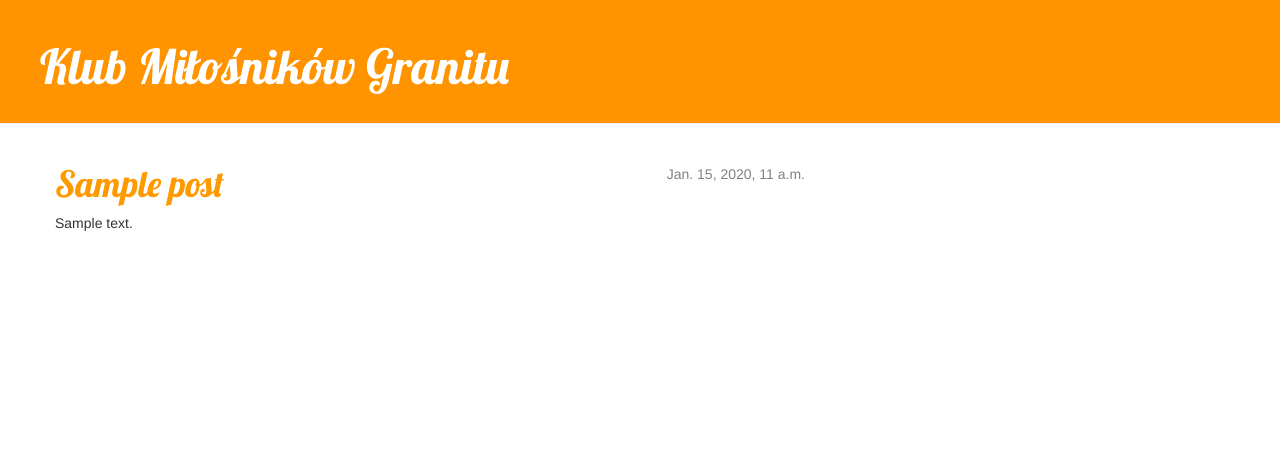
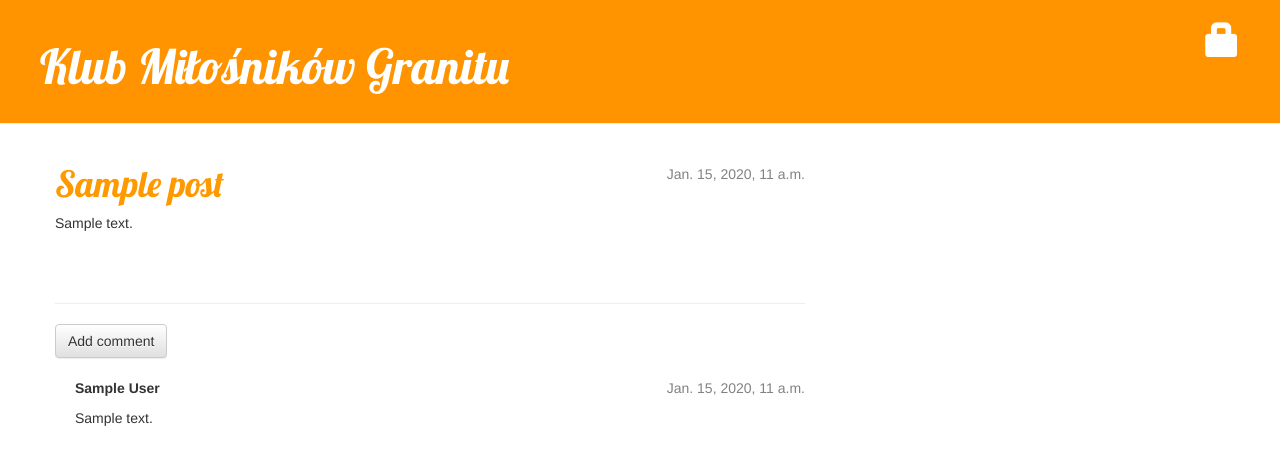
Before and after one commit to hornblenda/my_first_blog, a Django app: page /post/1/ in a window 1280 px wide. Shown: the top 465 px of the page. Run offline with Django 3.2, Linux system fonts and the light colour scheme; tables that the repository leaves empty hold one stand-in row (values such as "Sample post"); some libraries are stand-ins or nearby versions.

Commit message:
dodanie logowania

```diff
--- a/blog/admin.py
+++ b/blog/admin.py
@@ -1,3 +1,5 @@
 from django.contrib import admin
-from .models import Post
+from .models import Post, Comment
+
 admin.site.register(Post)
+admin.site.register(Comment)
--- a/blog/models.py
+++ b/blog/models.py
@@ -16,3 +16,32 @@ class Post(models.Model):
 
     def __str__(self):
         return self.title
+
+
+class Comment(models.Model):
+    post = models.ForeignKey('blog.Post', related_name='comments')
+    author = models.CharField(max_length=200)
+    text = models.TextField()
+    created_date = models.DateTimeField(default=timezone.now)
+    approved_comment = models.BooleanField(default=False)
+
+    def approve(self):
+        self.approved_comment = True
+        self.save()
+
+    def __str__(self):
+        return self.text
+
+class Comment(models.Model):
+    post = models.ForeignKey('blog.Post', related_name='comments')
+    author = models.CharField(max_length=200)
+    text = models.TextField()
+    created_date = models.DateTimeField(default=timezone.now)
+    approved_comment = models.BooleanField(default=False)
+
+    def approve(self):
+        self.approved_comment = True
+        self.save()
+
+    def __str__(self):
+        return self.text
--- a/blog/templates/blog/base.html
+++ b/blog/templates/blog/base.html
@@ -1,4 +1,4 @@
-{% load staticfiles %}
+ {% load staticfiles %}
 <!DOCTYPE html>
  <html xmlns="http://www.w3.org/1999/xhtml" xml:lang="pl" lang="pl">
 <head>
@@ -15,19 +15,30 @@
 
     <body>
   <body>
-    <div class="page-header">
+
+   <div class="page-header">
+
         {% if user.is_authenticated %}
             <a href="{% url 'post_new' %}" class="top-menu"><span class="glyphicon glyphicon-plus"></span></a>
+            <a href="{% url 'post_draft_list' %}" class="top-menu"><span class="glyphicon glyphicon-edit"></span></a>
+        {% else %}
+            <a href="{% url 'login' %}" class="top-menu"><span class="glyphicon glyphicon-lock"></span></a>
         {% endif %}
          <h1><a href="/">Klub Miłośników Granitu</a></h1>
-    </div>
+
+  </div>
+
+
     <div class="content container">
         <div class="row">
             <div class="col-md-8">
             {% block content %}
-            {% endblock %}
+    {% endblock %}
             </div>
         </div>
+    </div>
+    <div>
+
     </div>
 </body>
     </body>
--- a/blog/templates/blog/post_detail.html
+++ b/blog/templates/blog/post_detail.html
@@ -2,15 +2,41 @@
 
 {% block content %}
     <div class="post">
-        {% if post.published_date %}
-            <div class="date">
-                {{ post.published_date }}
-            </div>
-        {% endif %}
+
+    {% if post.published_date %}
+    <div class="date">
+        {{ post.published_date }}
+    </div>
+{% else %}
+    <a class="btn btn-default" href="{% url 'post_publish' pk=post.pk %}">Publish</a>
+{% endif %}
+
+
         {% if user.is_authenticated %}
         <a class="btn btn-default" href="{% url 'post_edit' pk=post.pk %}"><span class="glyphicon glyphicon-pencil"></span></a>
+        <a class="btn btn-default" href="{% url 'post_remove' pk=post.pk %}"><span class="glyphicon glyphicon-remove"></span></a>
         {% endif %}
         <h1>{{ post.title }}</h1>
         <p>{{ post.text|linebreaksbr }}</p>
     </div>
+    <hr>
+    <a class="btn btn-default" href="{% url 'add_comment_to_post' pk=post.pk %}">Add comment</a>
+{% for comment in post.comments.all %}
+    {% if user.is_authenticated or comment.approved_comment %}
+    <div class="comment">
+        <div class="date">
+            {{ comment.created_date }}
+            {% if not comment.approved_comment %}
+                <a class="btn btn-default" href="{% url 'comment_remove' pk=comment.pk %}"><span class="glyphicon glyphicon-remove"></span></a>
+            <a class="btn btn-default" href="{% url 'comment_approve' pk=comment.pk %}"><span class="glyphicon glyphicon-ok"></span></a>
+
+            {% endif %}
+        </div>
+        <strong>{{ comment.author }}</strong>
+        <p>{{ comment.text|linebreaks }}</p>
+    </div>
+    {% endif %}
+{% empty %}
+    <p>No comments here yet :(</p>
+{% endfor %}
 {% endblock %}
--- a/blog/templates/blog/post_list.html
+++ b/blog/templates/blog/post_list.html
@@ -7,6 +7,7 @@
                         {{ post.published_date }}
                     </div>
                    <h1><a href="{% url 'post_detail' pk=post.pk %}">{{ post.title }}</a></h1>
+                    <a href="{% url 'post_detail' pk=post.pk %}">Comments: {{ post.comments.count }}</a>
                     <p>{{ post.text|linebreaksbr }}</p>
                 </div>
             {% endfor %}
--- a/blog/urls.py
+++ b/blog/urls.py
@@ -6,4 +6,10 @@ urlpatterns = [
     url(r'^post/(?P<pk>[0-9]+)/$', views.post_detail, name='post_detail'),
     url(r'^post/new/$', views.post_new, name='post_new'),
     url(r'^post/(?P<pk>[0-9]+)/edit/$', views.post_edit, name='post_edit'),
+    url(r'^post/(?P<pk>\d+)/comment/$', views.add_comment_to_post, name='add_comment_to_post'),
+    url(r'^comment/(?P<pk>\d+)/approve/$', views.comment_approve, name='comment_approve'),
+	url(r'^comment/(?P<pk>\d+)/remove/$', views.comment_remove, name='comment_remove'),
+	url(r'^drafts/$', views.post_draft_list, name='post_draft_list'),
+	url(r'^post/(?P<pk>\d+)/publish/$', views.post_publish, name='post_publish'),
+	url(r'^post/(?P<pk>\d+)/remove/$', views.post_remove, name='post_remove'),
 ]
--- a/blog/views.py
+++ b/blog/views.py
@@ -1,12 +1,14 @@
+from django.contrib.auth.decorators import login_required
 from django.shortcuts import render
 from django.utils import timezone
-from .models import Post
+from .models import Post, Comment
 from django.shortcuts import render, get_object_or_404
-from .forms import PostForm
+from .forms import PostForm, CommentForm
+from django.contrib.auth.decorators import login_required
 from django.shortcuts import redirect
 
 def post_list(request):
-    posts = Post.objects.filter(published_date__lte=timezone.now()).order_by('published_date')
+    posts = Post.objects.filter(published_date__lte=timezone.now()).order_by('-created_date')
     return render(request, 'blog/post_list.html', {'posts': posts})
 
 
@@ -15,22 +17,20 @@ def post_detail(request, pk):
     return render(request, 'blog/post_detail.html', {'post': post})
 
 
-#def post_new(request):
-    #form = PostForm()
-    #return render(request, 'blog/post_edit.html', {'form': form})
+@login_required
 def post_new(request):
     if request.method == "POST":
         form = PostForm(request.POST)
         if form.is_valid():
             post = form.save(commit=False)
             post.author = request.user
-            post.published_date = timezone.now()
             post.save()
             return redirect('post_detail', pk=post.pk)
     else:
         form = PostForm()
     return render(request, 'blog/post_edit.html', {'form': form})
 
+@login_required
 def post_edit(request, pk):
     post = get_object_or_404(Post, pk=pk)
     if request.method == "POST":
@@ -38,9 +38,55 @@ def post_edit(request, pk):
         if form.is_valid():
             post = form.save(commit=False)
             post.author = request.user
-            post.published_date = timezone.now()
             post.save()
             return redirect('post_detail', pk=post.pk)
     else:
         form = PostForm(instance=post)
     return render(request, 'blog/post_edit.html', {'form': form})
+
+
+def add_comment_to_post(request, pk):
+    post = get_object_or_404(Post, pk=pk)
+    if request.method == "POST":
+        form = CommentForm(request.POST)
+        if form.is_valid():
+            comment = form.save(commit=False)
+            comment.post = post
+            comment.save()
+            return redirect('post_detail', pk=post.pk)
+    else:
+        form = CommentForm()
+    return render(request, 'blog/add_comment_to_post.html', {'form': form})
+
+@login_required
+def comment_approve(request, pk):
+    comment = get_object_or_404(Comment, pk=pk)
+    comment.approve()
+    return redirect('post_detail', pk=comment.post.pk)
+
+@login_required
+def comment_remove(request, pk):
+    comment = get_object_or_404(Comment, pk=pk)
+    comment.delete()
+    return redirect('post_detail', pk=comment.post.pk)
+
+@login_required
+def post_draft_list(request):
+    posts = Post.objects.filter(published_date__isnull=True).order_by('created_date')
+    return render(request, 'blog/post_draft_list.html', {'posts': posts})
+
+@login_required
+def post_publish(request, pk):
+    post = get_object_or_404(Post, pk=pk)
+    post.publish()
+    return redirect('post_detail', pk=pk)
+
+def publish(self):
+    self.published_date = timezone.now()
+    self.save()
+
+@login_required
+def post_remove(request, pk):
+    post = get_object_or_404(Post, pk=pk)
+    post.delete()
+    return redirect('post_list')
--- a/mysite/settings.py
+++ b/mysite/settings.py
@@ -105,3 +105,5 @@ STATIC_ROOT = os.path.join(BASE_DIR, 'public', 'static')
 STATICFILES_DIRS = (
     os.path.join(BASE_DIR, "static"),
 )
+
+LOGIN_REDIRECT_URL = '/'
--- a/mysite/urls.py
+++ b/mysite/urls.py
@@ -1,9 +1,12 @@
 from django.conf.urls import include, url
 from django.contrib import admin
+from django.contrib.auth import views
 
 urlpatterns = [
 
 
     url(r'^admin/', include(admin.site.urls)),
+    url(r'^accounts/login/$', views.login, name='login'),
+    url(r'^accounts/logout/$', views.logout, name='logout', kwargs={'next_page': '/'}),
     url(r'', include('blog.urls')),
 ]
--- a/static/css/blog.css
+++ b/static/css/blog.css
@@ -1,4 +1,6 @@
-
+.comment {
+    margin: 20px 0px 20px 20px;
+}
 .page-header {
     background-color: #ff9400;
     margin-top: 0;
```
Also changed, not shown: blog/forms.py (+7 -1 lines), blog/templates/blog/add_comment_to_post.html (added, +9 -0 lines), blog/templates/blog/post_draft_list.html (added, +11 -0 lines), blog/templates/registration/login.html (added, +24 -0 lines), blog/migrations/0002_comment.py (added).
